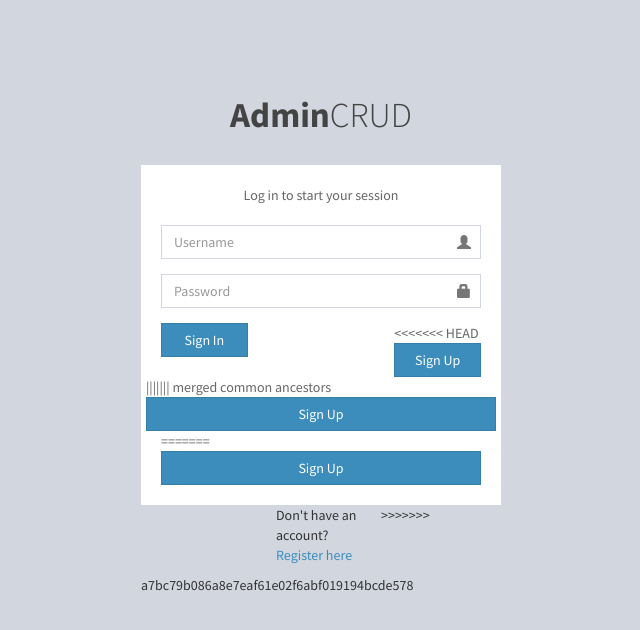
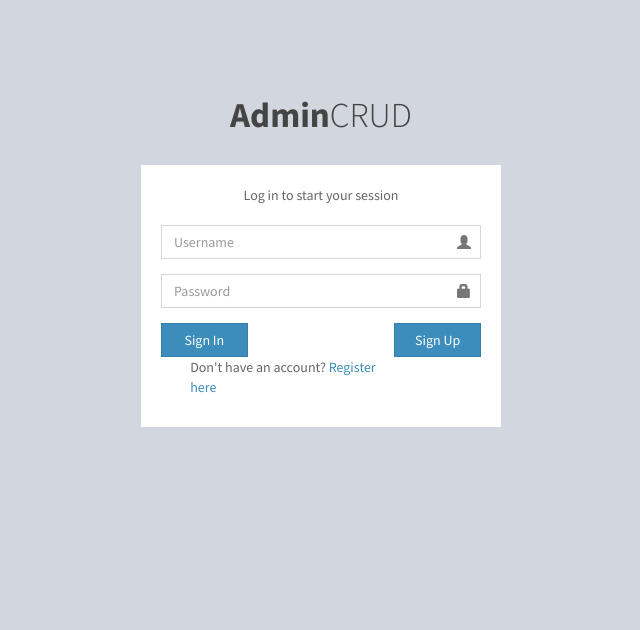
Before and after one commit to wawanjakman/sprindik, a CodeIgniter app: page /Auth in a window 1280 px wide. Shown: the top 630 px of the page, without its empty margins (319-959 px from the left). Run offline with CodeIgniter, Linux system fonts and the light colour scheme.

Commit message:
commit signup

```diff
--- a/application/views/login.php
+++ b/application/views/login.php
@@ -35,8 +35,6 @@
         <p class="login-box-msg">
           Log in to start your session
         </p>
-
-        <form action="<?php echo base_url('Auth/login'); ?>" method="post">
           <div class="form-group has-feedback">
             <input type="text" class="form-control" placeholder="Username" name="username">
             <span class="glyphicon glyphicon-user form-control-feedback"></span>
@@ -54,26 +52,22 @@
               </div>
             </div> -->
             <div class="col-xs-offset-16 col-xs-4">
+            <form action="<?php echo base_url('Auth/login'); ?>" method="post">
               <button type="submit" class="btn btn-primary btn-block btn-flat">Sign In</button>
+              </form>
             </div>
             <div class="col-xs-offset-4 col-xs-4">
-<<<<<<< HEAD
-              <button type="submit" class="btn btn-primary btn-block btn-flat">Sign Up</button>
+            <form action="<?php echo base_url('users/registration'); ?>" method="post">
+              <button method="post" type="submit" class="btn btn-primary btn-block btn-flat">Sign Up</button>
+              </form>
             </div>
-||||||| merged common ancestors
-              <button type="submit1" class="btn btn-primary btn-block btn-flat">Sign Up</button>
-            </div>
-=======
-              <button type="submit1" class="btn btn-primary btn-block btn-flat">Sign Up</button>
-            </div>
-            <div class="col-xs-offset-4 col-xs-4">
+            <div class="col-xs-offset-1 col-xs-8">
               <p class="">Don't have an account? <a href="<?php echo base_url(); ?>users/registration">Register here</a></p>
             </div>
 
->>>>>>> a7bc79b086a8e7eaf61e02f6abf019194bcde578
 
           </div>
-        </form>
+
 
         <!-- <div class="social-auth-links text-center">
           <p>- OR -</p>
```
